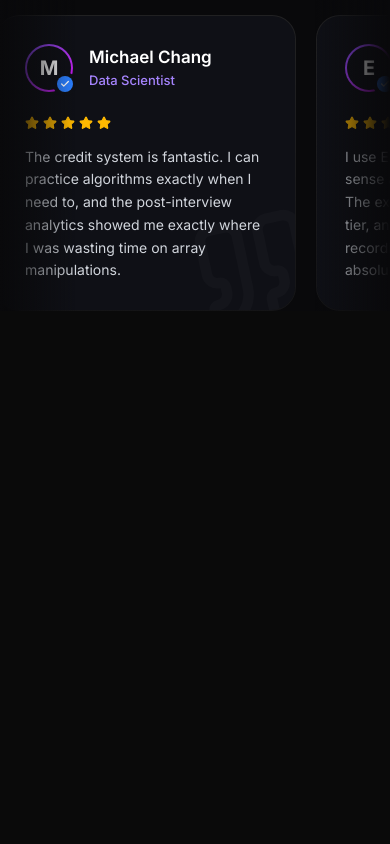
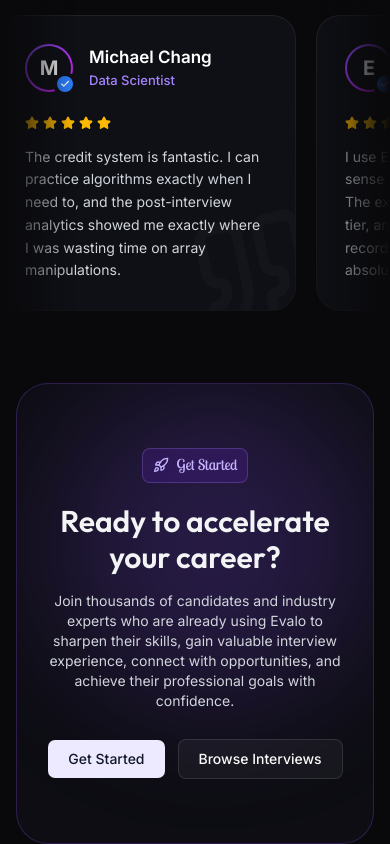
Before and after one commit to samimmiddey/evalo, a Next.js app: page / in a window 390 px wide. Shown: the part 7304-8148 px from the top of the page. Before the commit the page ends 7615 px from the top, so only its background shows below. Built offline with nearby package versions, Linux system fonts and the light colour scheme; no server answers; a web font is replaced by a local one.

Commit message:
feat: add CTA section

```diff
--- a/src/data/home/home.data.ts
+++ b/src/data/home/home.data.ts
@@ -1,5 +1,5 @@
 import { HomeDataTypes } from "./home.types";
-import { Video, BrainCircuit, Library, LineChart, CalendarClock, Zap, Shuffle, CreditCard, MessageSquareQuote } from 'lucide-react'
+import { Video, BrainCircuit, Library, LineChart, CalendarClock, Zap, Shuffle, CreditCard, MessageSquareQuote, Rocket } from 'lucide-react'
 
 export const homeData: HomeDataTypes = {
    hero: {
@@ -162,5 +162,11 @@ export const homeData: HomeDataTypes = {
             avatar: "E",
          }
       ]
+   },
+   cta: {
+      icon: Rocket,
+      header: "Get Started",
+      title: "Ready to accelerate your career?",
+      description: "Join thousands of candidates and industry experts who are already using Evalo to sharpen their skills, gain valuable interview experience, connect with opportunities, and achieve their professional goals with confidence."
    }
 }
--- /dev/null
+++ b/src/modules/home/cta/cta.tsx
@@ -0,0 +1,38 @@
+"use client"
+
+import HeaderText from '@/components/common/header-text'
+import PrimaryBody from '@/components/common/primary-body'
+import PrimaryTitle from '@/components/common/primary-title'
+import HeaderLayout from '@/components/layouts/header-layout'
+import { homeData } from '@/data/home/home.data'
+import { Button } from '@/components/ui/button'
+
+const CTA = () => {
+   return (
+      <div className='s-margin-t container'>
+         <div className="group relative rounded-4xl overflow-hidden bg-surface-dark/80 border border-violet-500/25 transition-all duration-300 hover:translate-y-[-5px] hover:border-violet-500/50 hover:bg-surface-hover/90 hover:shadow-glow-violet px-7 py-16 lg:py-20 2xl:py-24">
+            {/* Background Glow */}
+            <div className="absolute top-0 right-0 w-80 h-80 bg-violet-500/20 rounded-full blur-3xl group-hover:bg-violet-500/50 transition-colors duration-500" />
+
+            <HeaderLayout className="mb-0 lg:mb-0 2xl:mb-0 relative z-10">
+               <HeaderText
+                  icon={homeData.cta.icon}
+                  text={homeData.cta.header}
+               />
+               <PrimaryTitle text={homeData.cta.title} className='mt-1 2xl:mt-2 text-gray-100' />
+               <PrimaryBody
+                  text={homeData.cta.description}
+                  className="w-full md:max-w-2xl 2xl:max-w-3xl mx-auto text-gray-300"
+               />
+
+               <div className="flex items-center justify-center gap-3 2xl:gap-4 mt-3 2xl:mt-4">
+                  <Button size="xxl" variant="white">Get Started</Button>
+                  <Button size="xxl" variant="outline">Browse Interviews</Button>
+               </div>
+            </HeaderLayout>
+         </div>
+      </div>
+   )
+}
+
+export default CTA
--- a/src/modules/home/index.tsx
+++ b/src/modules/home/index.tsx
@@ -4,6 +4,7 @@ import Hero from './hero/hero'
 import Roles from './roles/roles'
 import Pricing from './pricing/pricing'
 import Testimonials from './testimonials/testimonials'
+import CTA from './cta/cta'
 
 const HomeComponent = () => {
 	return (
@@ -14,6 +15,7 @@ const HomeComponent = () => {
 			<Roles />
 			<Pricing />
 			<Testimonials />
+			<CTA />
 		</>
 	)
 }
```
Also changed, not shown: src/data/home/home.types.ts (+9 -0 lines).
